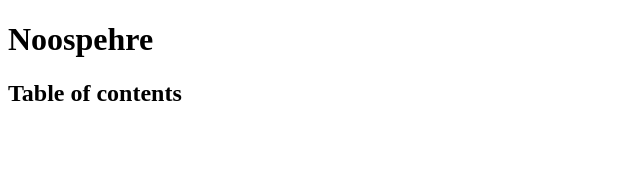
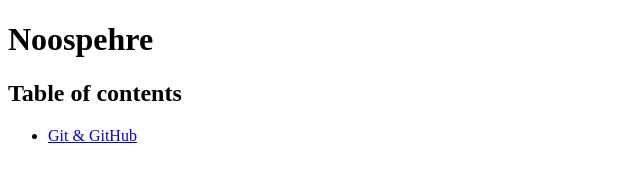
Before and after one commit to redbadger/noosphere, a React app in the folder notebook/: page / in a window 1280 px wide. Shown: the top 195 px of the page, without its empty margins (0-640 px from the left). Built offline with nearby package versions, Linux system fonts and the light colour scheme.

Commit message:
Router working only when is clicked

```diff
--- a/notebook/src/index.tsx
+++ b/notebook/src/index.tsx
@@ -4,28 +4,28 @@ import GitPage from './pages/git';
 import IndexPage from './pages';
 import React from 'react';
 
-const App: React.FC = () => (
+export default function App() {
+  return (
     <Router>
+      <div>
         <Switch>
+          <Route path="/git">
+            <GitPage />
+          </Route>
           <Route path="/">
             <IndexPage />
-        {/* <nav>
+            <nav>
               <ul>
                 <li>
-              <Link to="/">Home</Link>
-            </li>
-            <li>
-              <Link to="/git">Git and GitHub</Link>
+                  <Link to="/git">Git & GitHub</Link>
                 </li>
               </ul>
-        </nav> */}
-      </Route>
-      <Route path="/git">
-        <h1>Git</h1>
-        <GitPage />
+            </nav>
           </Route>
         </Switch>
+      </div>
     </Router>
   );
+}
 
 render(<App />, document.getElementById('root'));
```
Also changed, not shown: 1 other file (tests, documents, lock files or other folders). Lines whose indentation alone changed are shown as unchanged.
